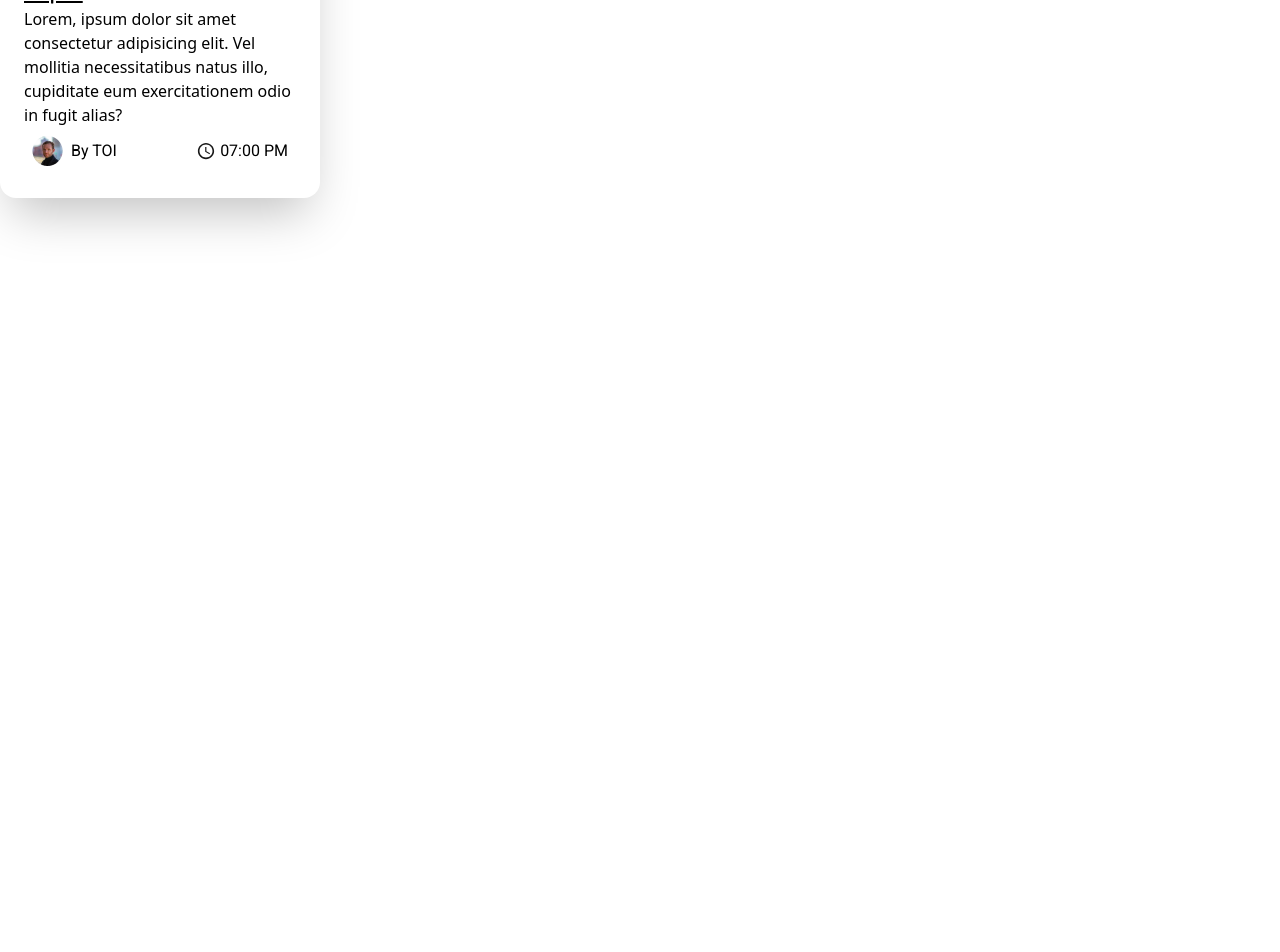
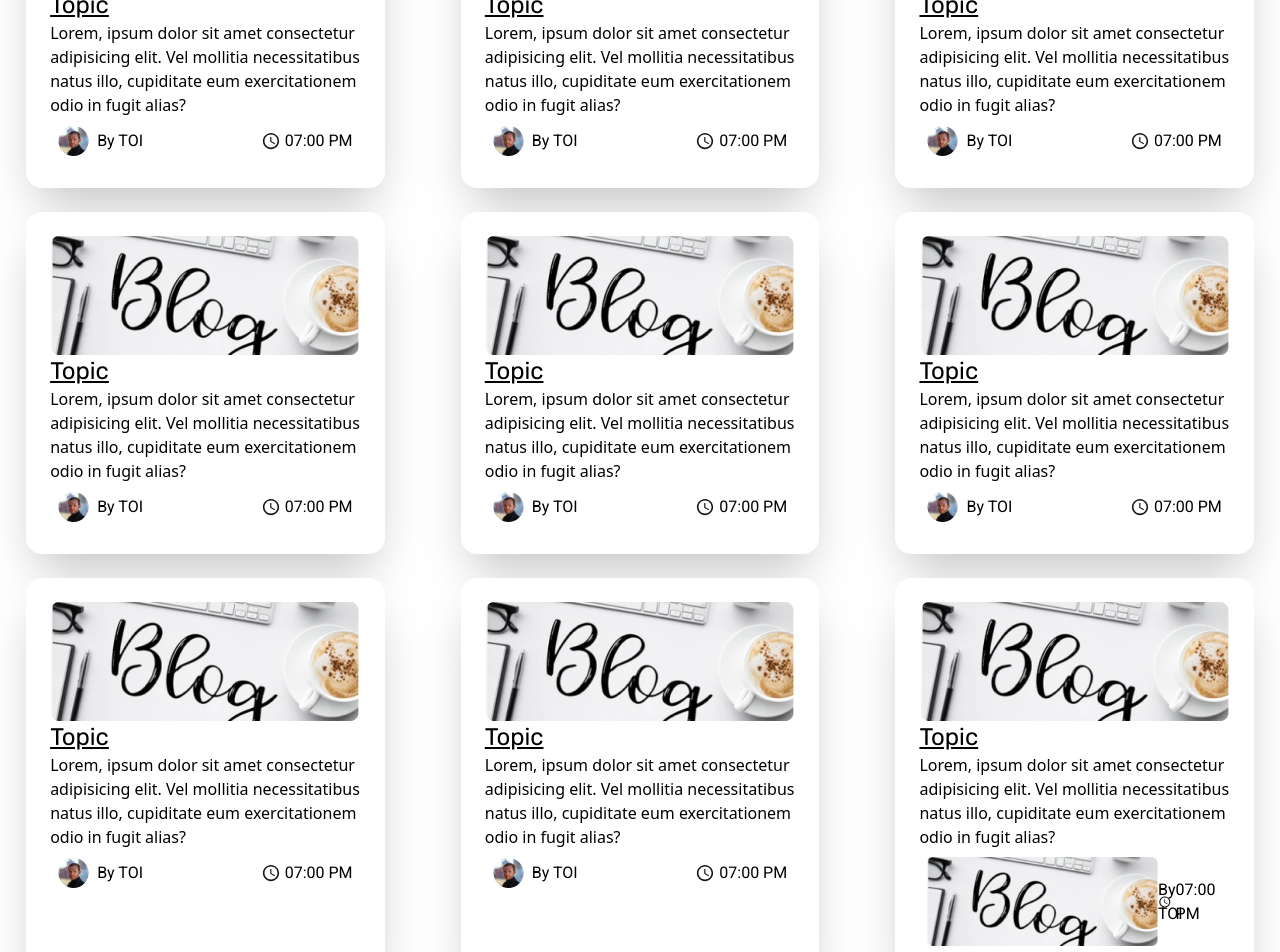
Before and after one commit to Himanshu8825/portfolio3, a React (Vite) app: page /blog in a window 1280 px wide. Shown: the part 300-1252 px from the top of the page. Before the commit the page ends 800 px from the top, so only its background shows below. Built offline with nearby package versions, Linux system fonts and the light colour scheme.

Commit message:
final code

```diff
--- a/src/components/BlogComp.jsx
+++ b/src/components/BlogComp.jsx
@@ -5,16 +5,16 @@ import { IoMdTime } from "react-icons/io";
 const BlogComp = () => {
   return (
     <>
-
       <img
         src={icon}
         alt=""
         className="rotate-180 p-4 ml-8 h-[70px] cursor-pointer"
       />
 
-      <span className="flex flex-col w-[25%] bg-white p-6 rounded-2xl  shadow-2xl ">
+      <div className="flex justify-around  flex-wrap   gap-6 ">
+        <span className="flex flex-col w-[28%] bg-white p-6 rounded-2xl  shadow-2xl ">
           <span className="flex-grow">
-          <img src={blog} alt="Blog" />
+            <img src={blog} alt="Blog" className="mx-auto" />
             <p className="underline text-black text-2xl font-Rubik">Topic</p>
             <p>
               Lorem, ipsum dolor sit amet consectetur adipisicing elit. Vel
@@ -33,6 +33,175 @@ const BlogComp = () => {
             </span>
           </span>
         </span>
+        <span className="flex flex-col w-[28%] bg-white p-6 rounded-2xl  shadow-2xl ">
+          <span className="flex-grow">
+            <img src={blog} alt="Blog" className="mx-auto" />
+            <p className="underline text-black text-2xl font-Rubik">Topic</p>
+            <p>
+              Lorem, ipsum dolor sit amet consectetur adipisicing elit. Vel
+              mollitia necessitatibus natus illo, cupiditate eum exercitationem
+              odio in fugit alias?
+            </p>
+            <span className="flex justify-between m-2 text-black font-Roboto">
+              <span className="flex items-center">
+                <img src={card_bg} alt="" className="mr-2" />
+                <p className="m-0">By TOI</p>
+              </span>
+              <span className="flex items-center text-black">
+                <IoMdTime className="mr-1 text-xl" />
+                <p className="m-0">07:00 PM</p>
+              </span>
+            </span>
+          </span>
+        </span>
+        <span className="flex flex-col w-[28%] bg-white p-6 rounded-2xl  shadow-2xl ">
+          <span className="flex-grow">
+            <img src={blog} alt="Blog" className="mx-auto" />
+            <p className="underline text-black text-2xl font-Rubik">Topic</p>
+            <p>
+              Lorem, ipsum dolor sit amet consectetur adipisicing elit. Vel
+              mollitia necessitatibus natus illo, cupiditate eum exercitationem
+              odio in fugit alias?
+            </p>
+            <span className="flex justify-between m-2 text-black font-Roboto">
+              <span className="flex items-center">
+                <img src={card_bg} alt="" className="mr-2" />
+                <p className="m-0">By TOI</p>
+              </span>
+              <span className="flex items-center text-black">
+                <IoMdTime className="mr-1 text-xl" />
+                <p className="m-0">07:00 PM</p>
+              </span>
+            </span>
+          </span>
+        </span>
+        <span className="flex flex-col w-[28%] bg-white p-6 rounded-2xl  shadow-2xl ">
+          <span className="flex-grow">
+            <img src={blog} alt="Blog" className="mx-auto" />
+            <p className="underline text-black text-2xl font-Rubik">Topic</p>
+            <p>
+              Lorem, ipsum dolor sit amet consectetur adipisicing elit. Vel
+              mollitia necessitatibus natus illo, cupiditate eum exercitationem
+              odio in fugit alias?
+            </p>
+            <span className="flex justify-between m-2 text-black font-Roboto">
+              <span className="flex items-center">
+                <img src={card_bg} alt="" className="mr-2" />
+                <p className="m-0">By TOI</p>
+              </span>
+              <span className="flex items-center text-black">
+                <IoMdTime className="mr-1 text-xl" />
+                <p className="m-0">07:00 PM</p>
+              </span>
+            </span>
+          </span>
+        </span>
+        <span className="flex flex-col w-[28%] bg-white p-6 rounded-2xl  shadow-2xl ">
+          <span className="flex-grow">
+            <img src={blog} alt="Blog" className="mx-auto" />
+            <p className="underline text-black text-2xl font-Rubik">Topic</p>
+            <p>
+              Lorem, ipsum dolor sit amet consectetur adipisicing elit. Vel
+              mollitia necessitatibus natus illo, cupiditate eum exercitationem
+              odio in fugit alias?
+            </p>
+            <span className="flex justify-between m-2 text-black font-Roboto">
+              <span className="flex items-center">
+                <img src={card_bg} alt="" className="mr-2" />
+                <p className="m-0">By TOI</p>
+              </span>
+              <span className="flex items-center text-black">
+                <IoMdTime className="mr-1 text-xl" />
+                <p className="m-0">07:00 PM</p>
+              </span>
+            </span>
+          </span>
+        </span>
+        <span className="flex flex-col w-[28%] bg-white p-6 rounded-2xl  shadow-2xl ">
+          <span className="flex-grow">
+            <img src={blog} alt="Blog" className="mx-auto" />
+            <p className="underline text-black text-2xl font-Rubik">Topic</p>
+            <p>
+              Lorem, ipsum dolor sit amet consectetur adipisicing elit. Vel
+              mollitia necessitatibus natus illo, cupiditate eum exercitationem
+              odio in fugit alias?
+            </p>
+            <span className="flex justify-between m-2 text-black font-Roboto">
+              <span className="flex items-center">
+                <img src={card_bg} alt="" className="mr-2" />
+                <p className="m-0">By TOI</p>
+              </span>
+              <span className="flex items-center text-black">
+                <IoMdTime className="mr-1 text-xl" />
+                <p className="m-0">07:00 PM</p>
+              </span>
+            </span>
+          </span>
+        </span>
+        <span className="flex flex-col w-[28%] bg-white p-6 rounded-2xl  shadow-2xl ">
+          <span className="flex-grow">
+            <img src={blog} alt="Blog" className="mx-auto" />
+            <p className="underline text-black text-2xl font-Rubik">Topic</p>
+            <p>
+              Lorem, ipsum dolor sit amet consectetur adipisicing elit. Vel
+              mollitia necessitatibus natus illo, cupiditate eum exercitationem
+              odio in fugit alias?
+            </p>
+            <span className="flex justify-between m-2 text-black font-Roboto">
+              <span className="flex items-center">
+                <img src={card_bg} alt="" className="mr-2" />
+                <p className="m-0">By TOI</p>
+              </span>
+              <span className="flex items-center text-black">
+                <IoMdTime className="mr-1 text-xl" />
+                <p className="m-0">07:00 PM</p>
+              </span>
+            </span>
+          </span>
+        </span>
+        <span className="flex flex-col w-[28%] bg-white p-6 rounded-2xl  shadow-2xl ">
+          <span className="flex-grow">
+            <img src={blog} alt="Blog" className="mx-auto" />
+            <p className="underline text-black text-2xl font-Rubik">Topic</p>
+            <p>
+              Lorem, ipsum dolor sit amet consectetur adipisicing elit. Vel
+              mollitia necessitatibus natus illo, cupiditate eum exercitationem
+              odio in fugit alias?
+            </p>
+            <span className="flex justify-between m-2 text-black font-Roboto">
+              <span className="flex items-center">
+                <img src={card_bg} alt="" className="mr-2" />
+                <p className="m-0">By TOI</p>
+              </span>
+              <span className="flex items-center text-black">
+                <IoMdTime className="mr-1 text-xl" />
+                <p className="m-0">07:00 PM</p>
+              </span>
+            </span>
+          </span>
+        </span>
+        <span className="flex flex-col w-[28%] bg-white p-6 rounded-2xl  shadow-2xl ">
+          <span className="flex-grow">
+            <img src={blog} alt="Blog" className="mx-auto" />
+            <p className="underline text-black text-2xl font-Rubik">Topic</p>
+            <p>
+              Lorem, ipsum dolor sit amet consectetur adipisicing elit. Vel
+              mollitia necessitatibus natus illo, cupiditate eum exercitationem
+              odio in fugit alias?
+            </p>
+            <span className="flex justify-between m-2 text-black font-Roboto">
+              <span className="flex items-center">
+                 <img src={blog} alt="Blog" className="mx-auto" />
+                <p className="m-0">By TOI</p>
+              </span>
+              <span className="flex items-center text-black">
+                <IoMdTime className="mr-1 text-xl" />
+                <p className="m-0">07:00 PM</p>
+              </span>
+            </span>
+          </span>
+        </span>
+      </div>
     </>
   );
 };
```
Lines whose indentation alone changed are shown as unchanged.
